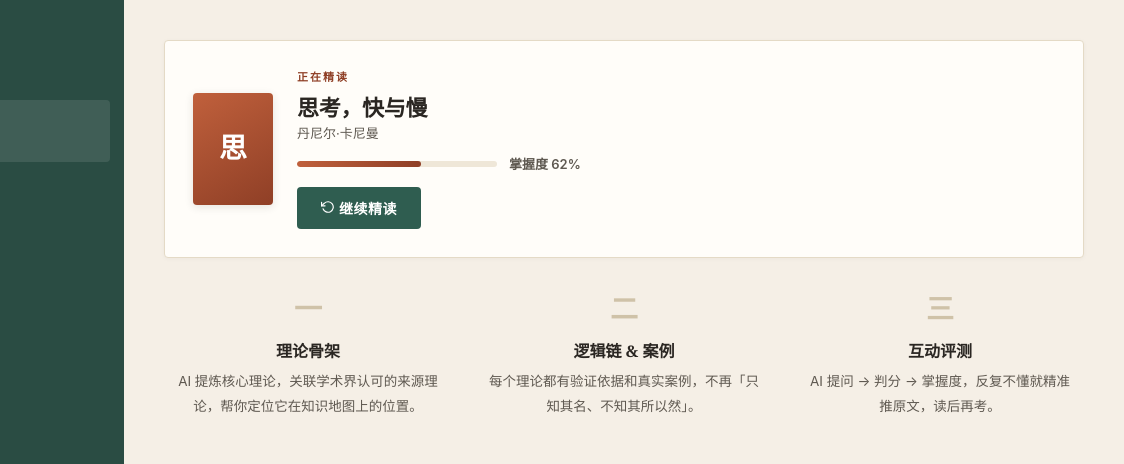
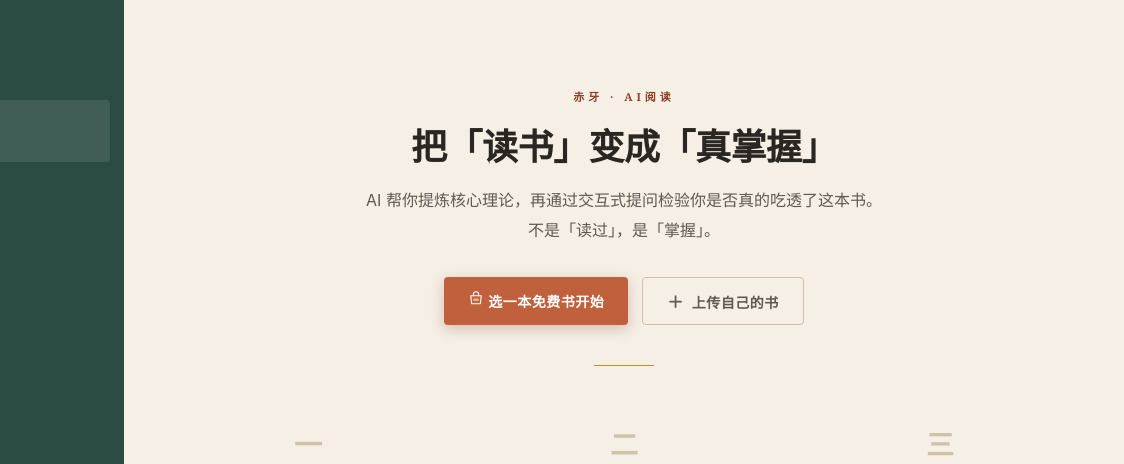
Before and after one commit to kaka-wen/chiya-reading, a website: page prototype/index.html in a window 1280 px wide. Shown: the top 464 px of the page, 156-1280 px from the left. Drawn offline with Linux system fonts and the light colour scheme.

Commit message:
fix: 首页始终显示欢迎页，有精读时在欢迎页上方额外显示进度卡片

```diff
--- a/prototype/index.html
+++ b/prototype/index.html
@@ -637,8 +637,8 @@
   <div class="main-area">
     <!-- 首页：仪表盘 -->
     <main id="view-welcome" class="container">
-      <!-- 当前正在精读 -->
-      <div id="welcomeReading" class="wl-reading-card">
+      <!-- 当前正在精读（有书时显示） -->
+      <div id="welcomeReading" class="wl-reading-card hidden">
         <div class="wl-reading-cover" id="wlReadingCover" style="background:linear-gradient(150deg,#C0603C,#8F3F26)">
           <span id="wlReadingInitial">思</span>
         </div>
@@ -653,9 +653,8 @@
           <button class="wl-btn" onclick="openBook()" style="margin-top:12px"><svg viewBox="0 0 24 24" width="14" height="14" fill="none" stroke="currentColor" stroke-width="2" stroke-linecap="round" stroke-linejoin="round" style="margin-right:4px"><polyline points="1 4 1 10 7 10"/><path d="M3.51 15a9 9 0 1 0 2.13-9.36L1 10"/></svg>继续精读</button>
         </div>
       </div>
-      <!-- 没有正在精读的书时显示 -->
-      <div id="welcomeEmpty" class="hidden">
-        <div class="wl-hero">
+      <!-- 欢迎页（始终显示） -->
+      <div class="wl-hero">
           <div class="wl-illustration">
             <svg class="ill-book" viewBox="0 0 80 72" fill="none" xmlns="http://www.w3.org/2000/svg">
               <path d="M4 8C4 5.79086 5.79086 4 8 4H40V64H8C5.79086 64 4 62.2091 4 60V8Z" stroke="var(--clay)" stroke-width="1.5" stroke-linejoin="round"/>
@@ -716,7 +715,6 @@
             <button class="wl-btn ghost" onclick="openUpload()"><span class="plus" style="font-size:16px;font-weight:800;margin-right:4px">＋</span> 上传自己的书</button>
           </div>
         </div>
-      </div>
 
       <div class="wl-feat">
         <div class="wl-feat-item">
@@ -2519,10 +2517,9 @@ function showWelcome(){
   document.getElementById('view-welcome').classList.remove('hidden');
   setActiveBookEl(null);
   setActiveNav(null);
-  // 有正在精读的书 → 显示卡片；没有 → 显示空态欢迎页
+  // 有正在精读的书 → 显示进度卡片；没有 → 隐藏
   const hasReading = !shelved && currentReadingBook !== null;
   document.getElementById('welcomeReading').classList.toggle('hidden', !hasReading);
-  document.getElementById('welcomeEmpty').classList.toggle('hidden', hasReading);
   window.scrollTo(0,0);
 }
 function showShelf(){
```
